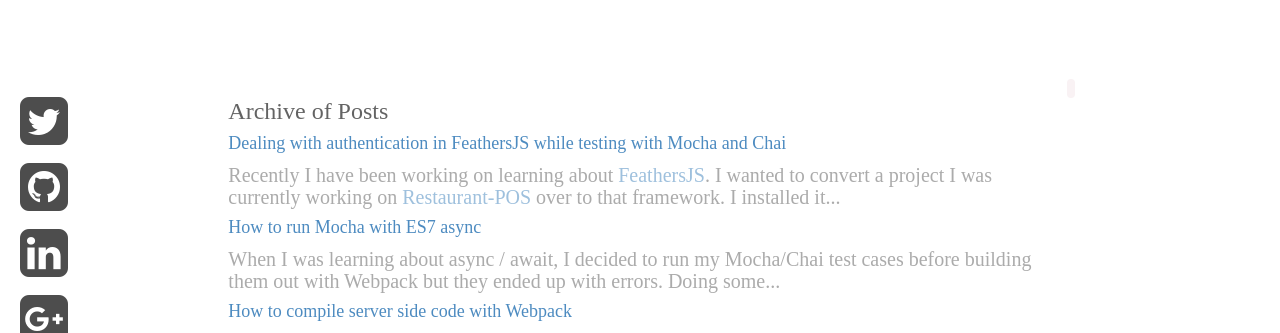
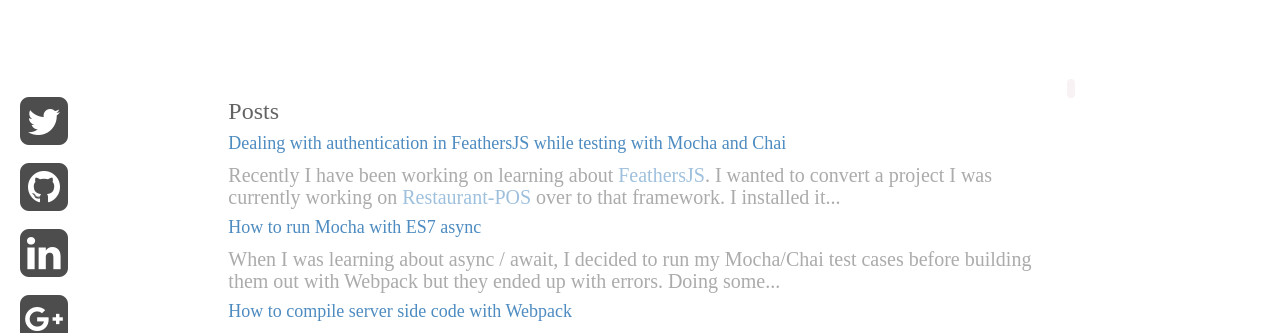
Before and after one commit to jayzamazing/Web-Developer-Portfolio, a Jekyll site: the page built from archive.html, in a window 1280 px wide and 1315 px high. Shown: the part 422-755 px from the top of the window. Built offline with Jekyll 4.4.1, drawn with Linux system fonts in a browser that asks for light colours; nearby versions of some CDN libraries; some web fonts are replaced.

Commit message:
Changed title in archive.html to posts and _includes/recentrelatedposts.html to related posts to make it more consistent with navigation.

```diff
--- a/_includes/recentrelatedposts.html
+++ b/_includes/recentrelatedposts.html
@@ -1,5 +1,5 @@
 <div class="section-description col-xs-12 col-sm-12 col-md-3 col-md-offset-1 col-lg-offset-1 col-lg-3">
-    <h3>Recent Blogs</h3>
+    <h3>Related Posts</h3>
 </div>
 <div class="post-description col-xs-12 col-sm-12 col-md-offset-1 col-lg-offset-1 col-md-3 col-lg-3">
     {% for post in site.related_posts limit: 10 %}
--- a/archive.html
+++ b/archive.html
@@ -1,6 +1,6 @@
 ---
 layout: default
-title: "Archive of Posts"
+title: "Posts"
 ---
 <section class="description">
     <div class="row">
```
